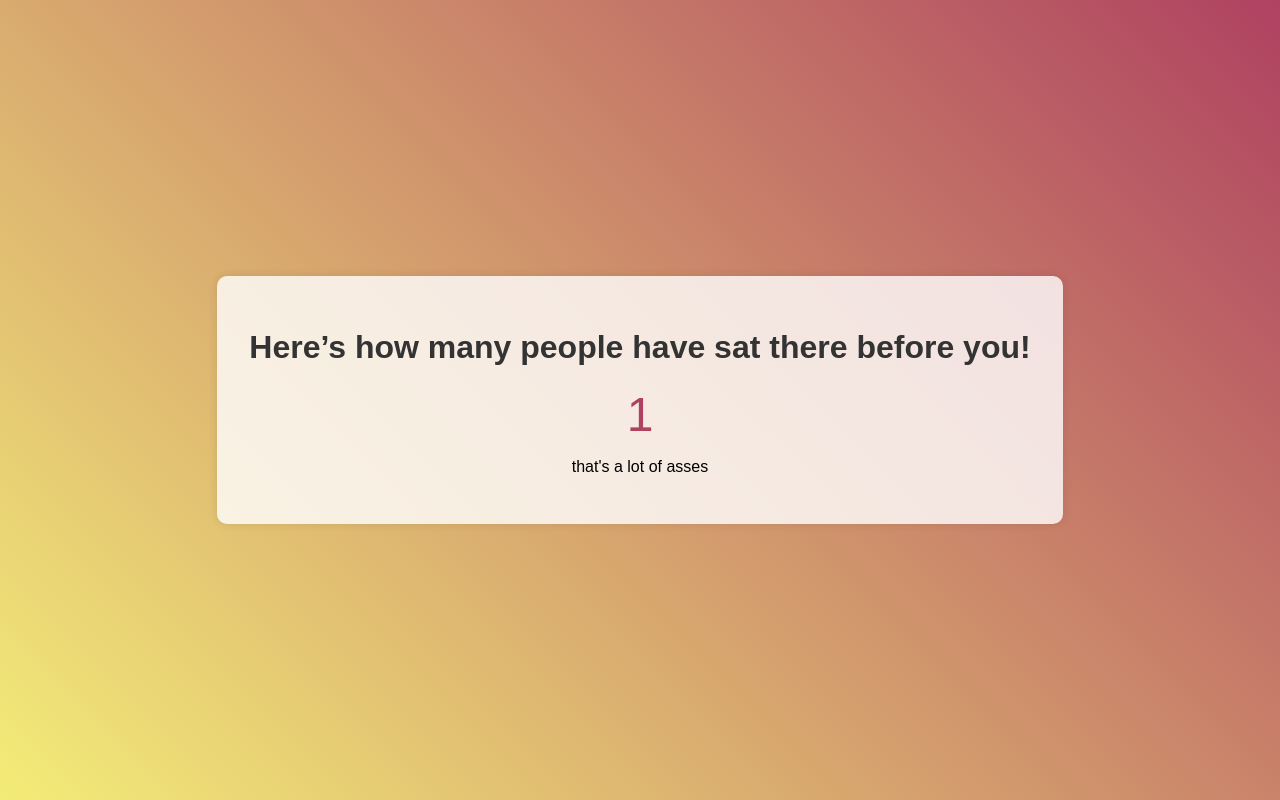
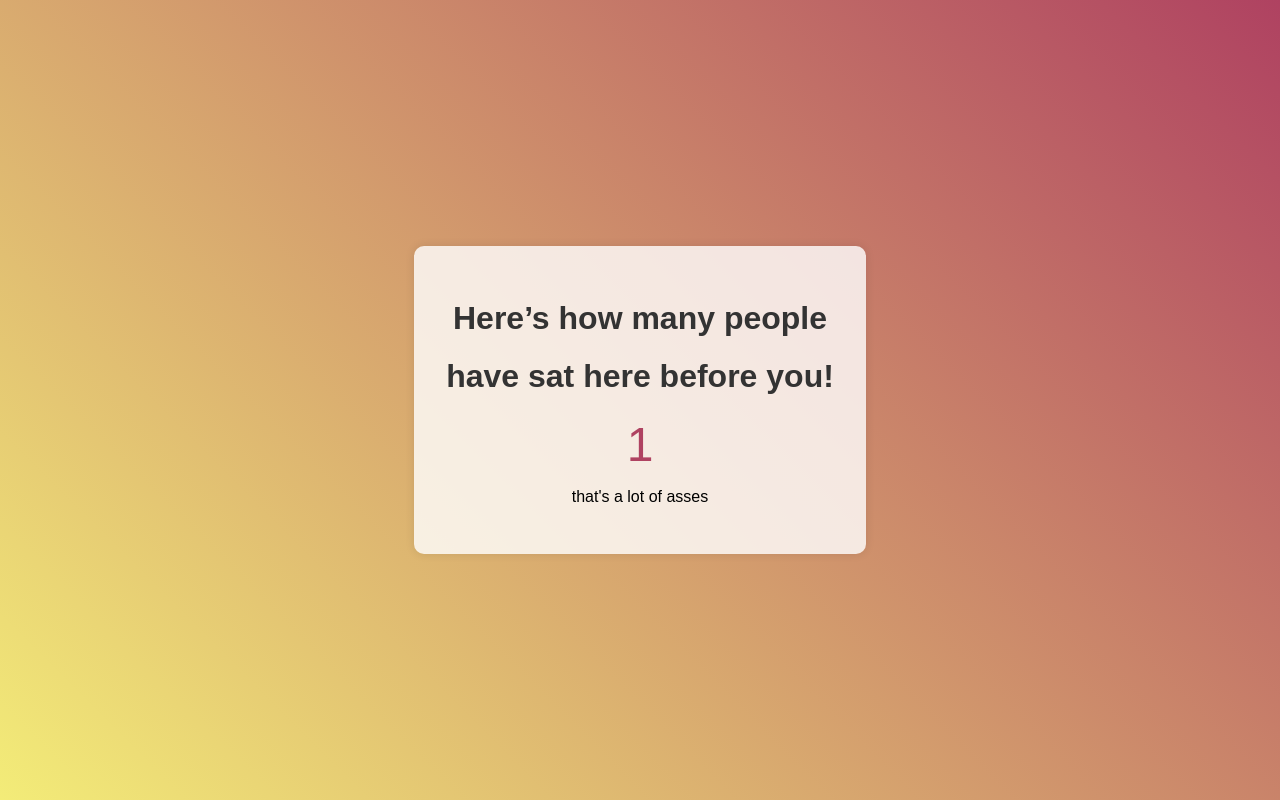
Before and after one commit to Must-be-Ash/visiter, a React (Create React App) app: page / in a window 1280 px wide. Built offline with nearby package versions, Linux system fonts and the light colour scheme.

Commit message:
Update App.js

```diff
--- a/src/App.js
+++ b/src/App.js
@@ -24,7 +24,8 @@ function App() {
   return (
     <div className="App">
       <div className="container">
-        <h1>Here&rsquo;s how many people have sat there before you!</h1>
+        <h1>Here&rsquo;s how many people </h1>
+        <h1>have sat here before you!</h1>
         <div className="counter">{count}</div>
         <p>that&#39;s a lot of asses</p>
 
```
